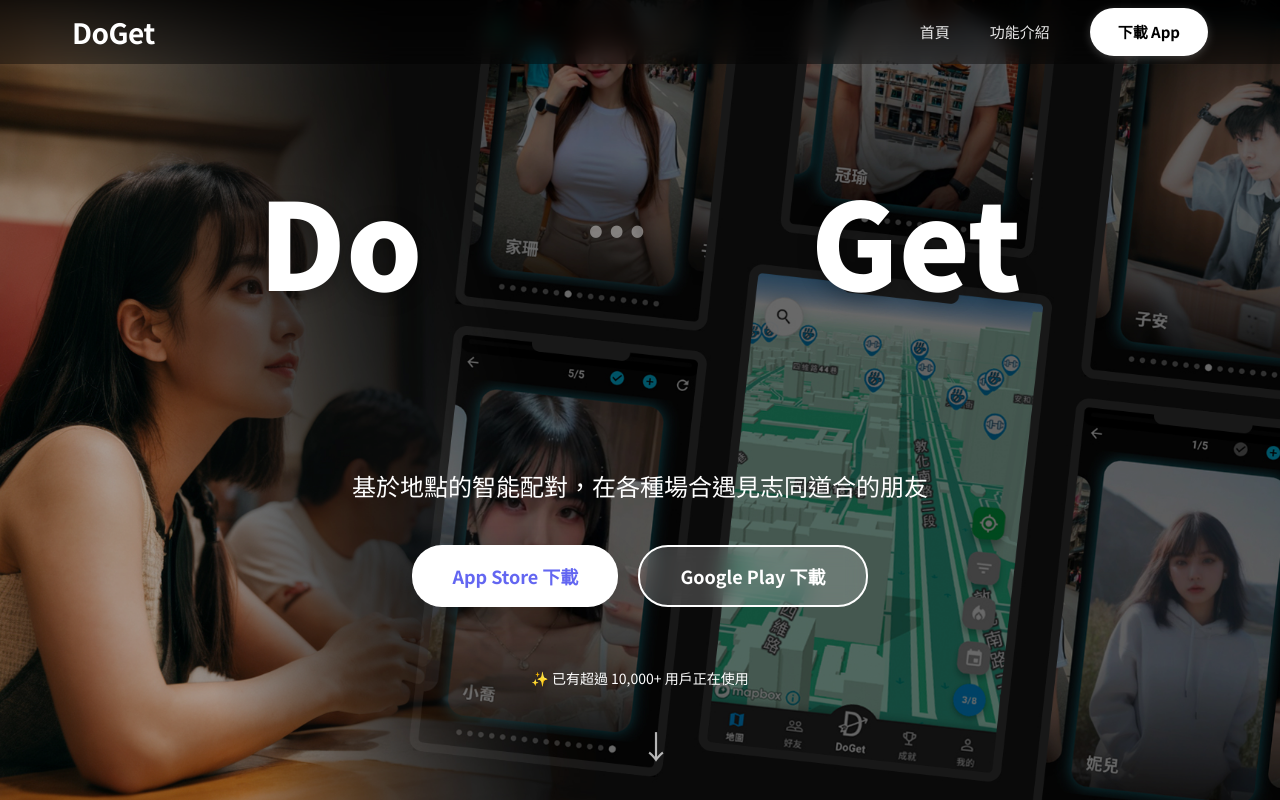
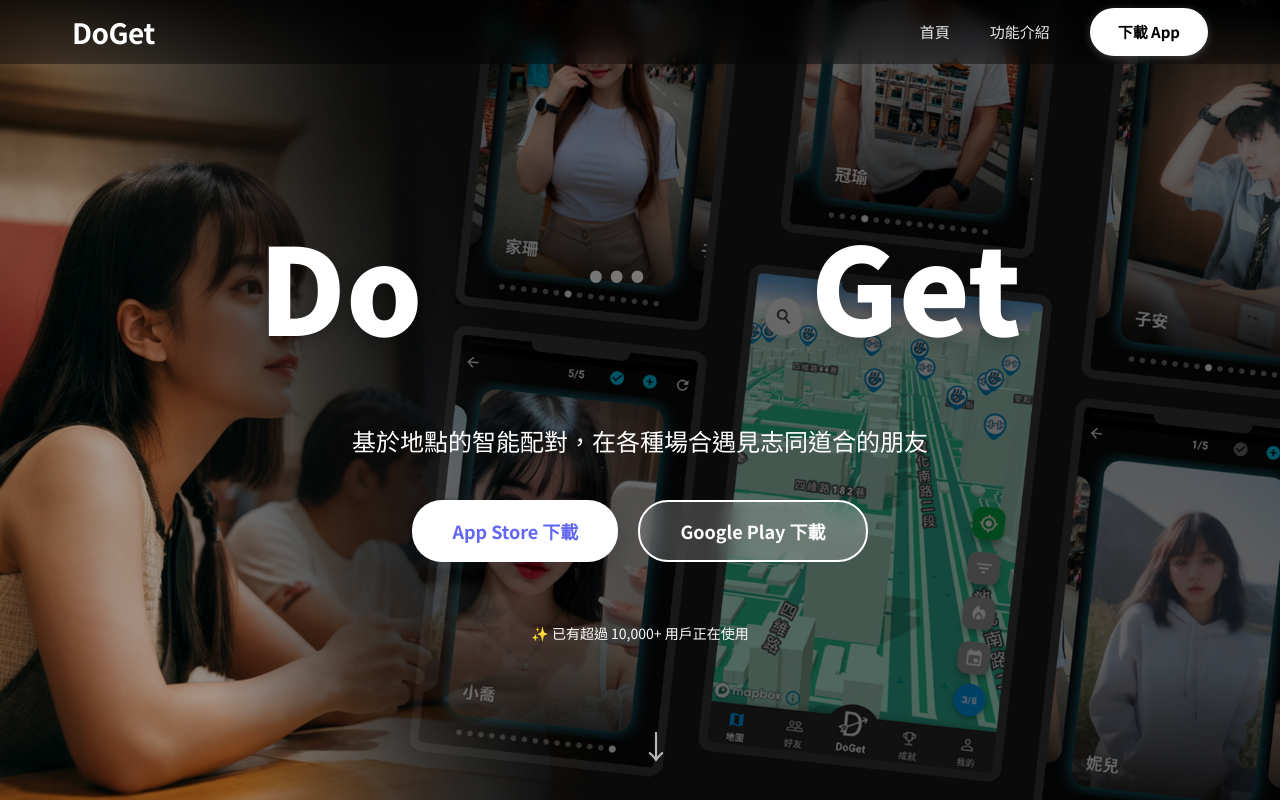
Before and after one commit to yujie9988/doget-landing, a React (Vite) app: page / in a window 1280 px wide. Shown: the top 800 px of the page. Built offline with nearby package versions, Linux system fonts and the light colour scheme.

Commit message:
marginbottom

```diff
--- a/src/components/Hero.jsx
+++ b/src/components/Hero.jsx
@@ -61,7 +61,7 @@
               alignItems: 'center',
               justifyContent: 'center',
               gap: 'clamp(10px, 1.5vw, 20px)',
-              marginBottom: '100px',
+              marginBottom: '10px',
               flexWrap: 'nowrap',
               maxWidth: '100%',
             }}
```
